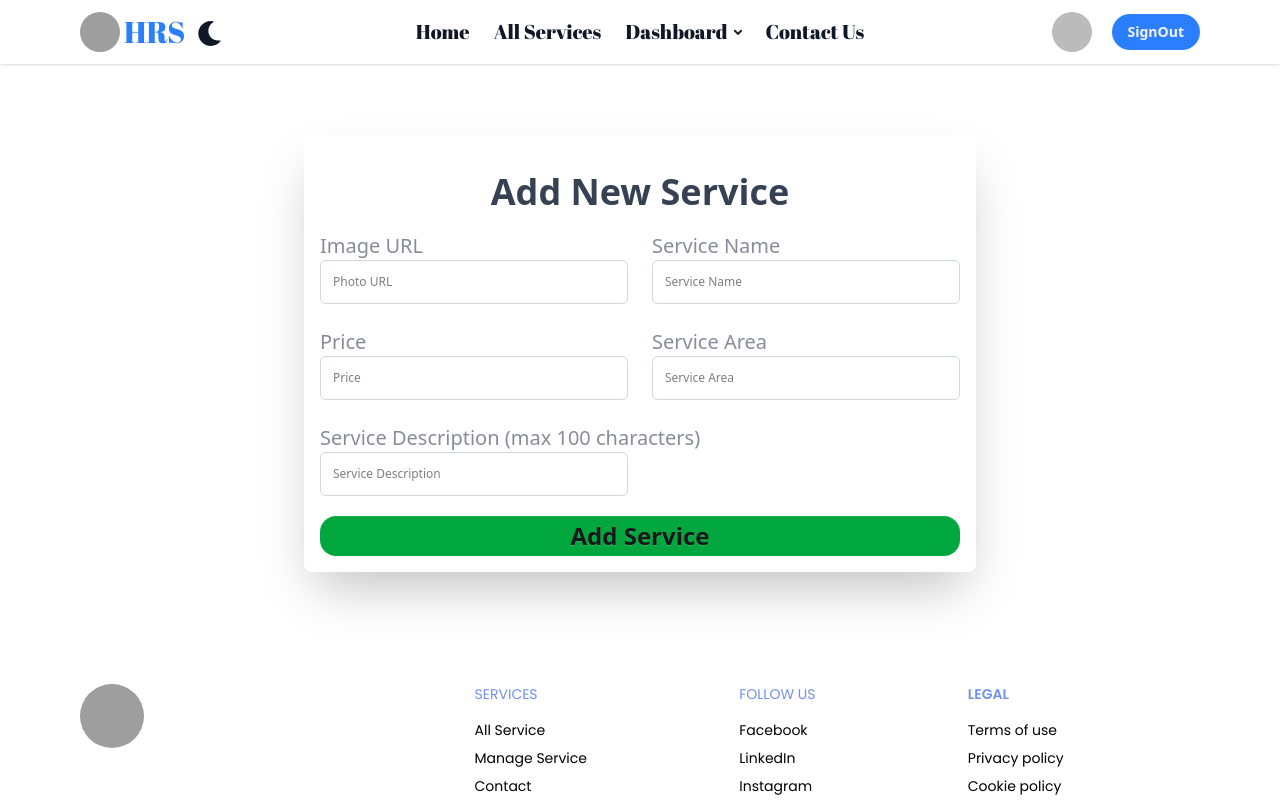
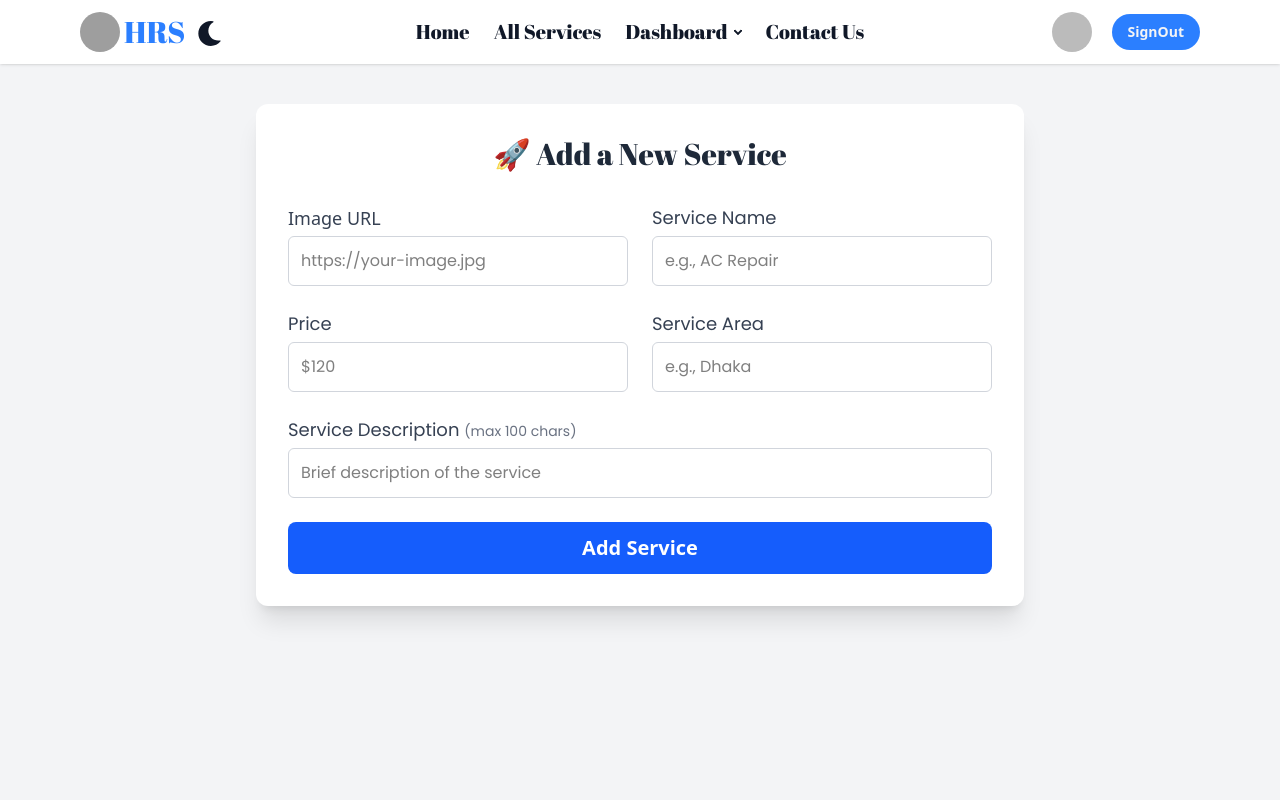
Before and after one commit to newaz2580/service-sharing-app-clients, a React (Vite) app: page /addService in a window 1280 px wide. Shown: the top 800 px of the page. Built offline with nearby package versions, Linux system fonts and the light colour scheme; no server answers; sample sign-in values are in the browser's storage; grey boxes are pictures that could not be loaded.

Commit message:
design add service

```diff
--- a/src/Pages/Add Service/AddService.jsx
+++ b/src/Pages/Add Service/AddService.jsx
@@ -1,5 +1,4 @@
 import React, { useState } from "react";
-import { AuthContext } from "../../Context/AuthContext";
 import { toast } from "react-toastify";
 
 const AddService = () => {
@@ -8,6 +7,7 @@ const AddService = () => {
   const handleAddService = (e) => {
     e.preventDefault();
     setLoading(true);
+
     const form = e.target;
     const formData = new FormData(form);
     const newService = Object.fromEntries(formData.entries());
@@ -16,107 +16,112 @@ const AddService = () => {
       method: "POST",
       credentials: "include",
       headers: {
-        "Content-type": "application/json",
+        "Content-Type": "application/json",
       },
       body: JSON.stringify(newService),
     })
       .then((res) => res.json())
       .then(() => {
-        toast.success("Add service successfully");
+        toast.success("Service added successfully!");
         form.reset();
         setLoading(false);
       })
       .catch((error) => {
-        const errorCode = error.code;
-        const errorMessage = error.message;
-        toast.error(`${errorCode}: ${errorMessage}`);
+        toast.error(`Error: ${error.message}`);
         setLoading(false);
       });
   };
+
   return (
-    <div className="bg-white py-5 lg:py-18 dark:bg-gray-700">
-      <title>Add Service</title>
-      <fieldset className="fieldset bg-white dark:bg-gray-800 text-gray-700 dark:text-white border-base-300 rounded-box max-w-2xl mx-auto shadow-2xl p-4">
-        <form onSubmit={handleAddService}>
-          <h2 className="text-center font-bold text-4xl py-5 ">
-            Add New Service
+    <div className="bg-gray-100 dark:bg-gray-900 py-10 px-4 min-h-screen">
+      <div className="max-w-3xl mx-auto bg-white dark:bg-gray-800 rounded-xl shadow-xl p-8">
+        <h2 className="abril-font text-3xl font-bold text-center text-gray-800 dark:text-white mb-8">
+          🚀 Add a New Service
         </h2>
-
+        <form onSubmit={handleAddService} className="space-y-6">
           <div className="grid grid-cols-1 md:grid-cols-2 gap-6">
             <div>
-              <label className="label text-xl">Image URL</label>
+              <label className="block text-lg font-medium text-gray-700 dark:text-gray-300 mb-1">
+                Image URL
+              </label>
               <input
                 type="text"
                 name="photo"
-                className="w-full border border-gray-300 rounded-md p-3 focus:outline-none focus:ring-2 focus:ring-blue-500 text-black dark:text-white"
-                placeholder="Photo URL"
-              />
-            </div>
-            <div>
-              <label className="label text-xl">Service Name</label>
-              <input
-                type="text"
-                name="serviceName"
-                className="w-full border border-gray-300 rounded-md p-3 focus:outline-none focus:ring-2 focus:ring-blue-500 text-black dark:text-white"
-                placeholder="Service Name"
-                required
+                placeholder="https://your-image.jpg"
+                className="w-full text-black font-poppins p-3 rounded-md border border-gray-300 dark:border-gray-600 focus:outline-none focus:ring-2 focus:ring-blue-500 dark:bg-gray-700 dark:text-white"
               />
             </div>
 
             <div>
-              <label className="label text-xl">Price</label>
+              <label className="block font-poppins text-lg font-medium text-gray-700 dark:text-gray-300 mb-1">
+                Service Name
+              </label>
               <input
                 type="text"
-                name="price"
-                className="w-full border border-gray-300 rounded-md p-3 focus:outline-none focus:ring-2 focus:ring-blue-500 text-black dark:text-white"
-                placeholder="Price"
+                name="serviceName"
+                placeholder="e.g., AC Repair"
                 required
+                className="w-full text-black p-3 font-poppins rounded-md border border-gray-300 dark:border-gray-600 focus:outline-none focus:ring-2 focus:ring-blue-500 dark:bg-gray-700 dark:text-white"
               />
             </div>
 
             <div>
-              <label className="label text-xl">Service Area</label>
+              <label className="block font-poppins text-lg font-medium text-gray-700 dark:text-gray-300 mb-1">
+                Price
+              </label>
+              <input
+                type="text"
+                name="price"
+                placeholder="$120"
+                required
+                className="w-full text-black font-poppins p-3 rounded-md border border-gray-300 dark:border-gray-600 focus:outline-none focus:ring-2 focus:ring-blue-500 dark:bg-gray-700 dark:text-white"
+              />
+            </div>
+
+            <div>
+              <label className="block font-poppins text-lg font-medium text-gray-700 dark:text-gray-300 mb-1">
+                Service Area
+              </label>
               <input
                 type="text"
                 name="area"
-                className="w-full border border-gray-300 rounded-md p-3 focus:outline-none focus:ring-2 focus:ring-blue-500 text-black dark:text-white"
-                placeholder="Service Area"
+                placeholder="e.g., Dhaka"
                 required
+                className="w-full  p-3 font-poppins rounded-md border text-black border-gray-300 dark:border-gray-600 focus:outline-none focus:ring-2 focus:ring-blue-500 dark:bg-gray-700 dark:text-white"
               />
             </div>
+          </div>
+
           <div>
-              <label className="label text-xl">
-                Service Description (max 100 characters)
+            <label className="block font-poppins text-lg font-medium text-gray-700 dark:text-gray-300 mb-1">
+              Service Description <span className="text-sm text-gray-500">(max 100 chars)</span>
             </label>
             <input
               type="text"
               name="serviceDescription"
-                className="w-full border border-gray-300 rounded-md p-3 focus:outline-none focus:ring-2 focus:ring-blue-500 text-black dark:text-white"
-                placeholder="Service Description"
+              placeholder="Brief description of the service"
+              maxLength={100}
               required
-                maxLength={100}
+              className="w-full text-black font-poppins p-3 rounded-md border border-gray-300 dark:border-gray-600 focus:outline-none focus:ring-2 focus:ring-blue-500 dark:bg-gray-700 dark:text-white"
             />
           </div>
-          </div>
-          <div className="w-full">
+
           <button
             type="submit"
-              value="Add Service"
             disabled={loading}
-              className=" text-center btn w-full mt-5 text-2xl bg-green-600 rounded-2xl border-0"
+            className="w-full py-3 text-xl font-semibold bg-blue-600 hover:bg-blue-700 text-white rounded-lg transition duration-300"
           >
             {loading ? (
-                <>
-                  <span className="loading loading-spinner loading-sm"></span>{" "}
-                  Adding service
-                </>
+              <span className="flex items-center justify-center gap-2">
+                <span className="loading loading-spinner loading-sm"></span>
+                Adding Service...
+              </span>
             ) : (
               "Add Service"
             )}
           </button>
+        </form>
       </div>
-        </form>
-      </fieldset>
     </div>
   );
 };
```
Lines whose indentation alone changed are shown as unchanged.
